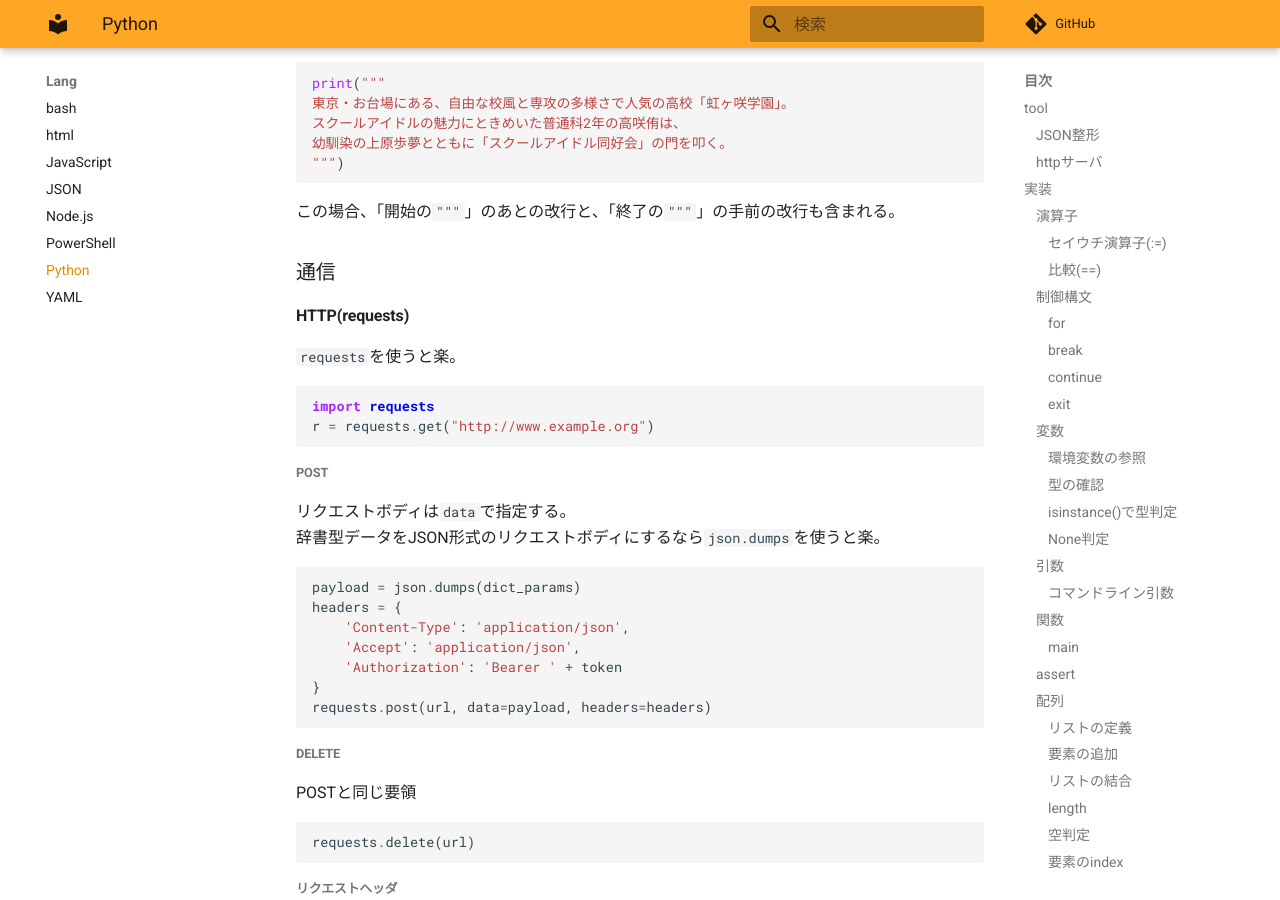
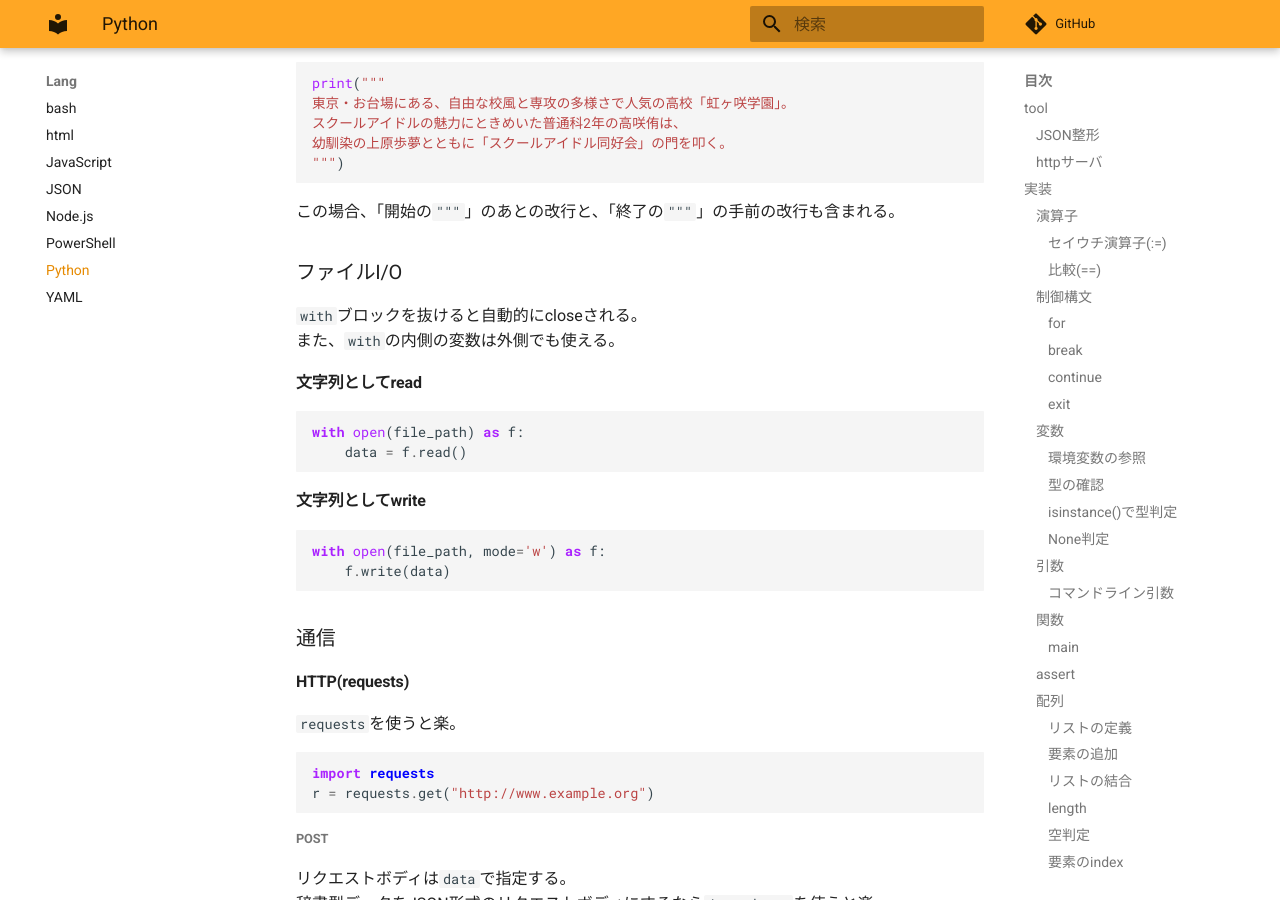
Before and after one commit to zaki-lknr/docs, an MkDocs documentation site: the page built from docs/lang/python.md, in a window 1280 px wide and 900 px high, scrolled down 18071 px. Built offline with MkDocs 1.6.1 and Material for MkDocs 9.7.7, drawn with Linux system fonts in a browser that asks for light colours; comment, search, counter and statistics services are not loaded.

Commit message:
add: lang/python: ファイルI/O

````diff
--- a/docs/lang/python.md
+++ b/docs/lang/python.md
@@ -964,6 +964,25 @@ print("""
 
 この場合、「開始の`"""`」のあとの改行と、「終了の`"""`」の手前の改行も含まれる。
 
+### ファイルI/O
+
+`with`ブロックを抜けると自動的にcloseされる。
+また、`with`の内側の変数は外側でも使える。
+
+#### 文字列としてread
+
+```python
+with open(file_path) as f:
+    data = f.read()
+```
+
+#### 文字列としてwrite
+
+```python
+with open(file_path, mode='w') as f:
+    f.write(data)
+```
+
 ### 通信
 
 #### HTTP(requests)
````
